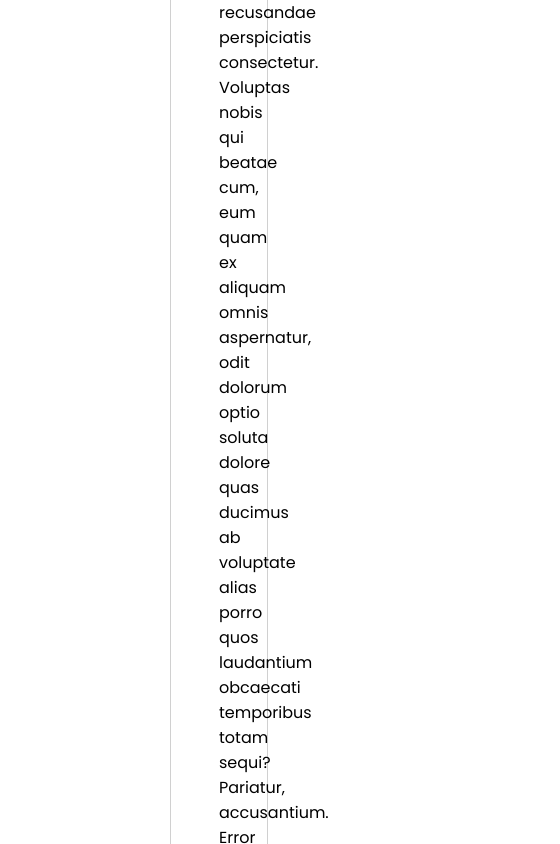
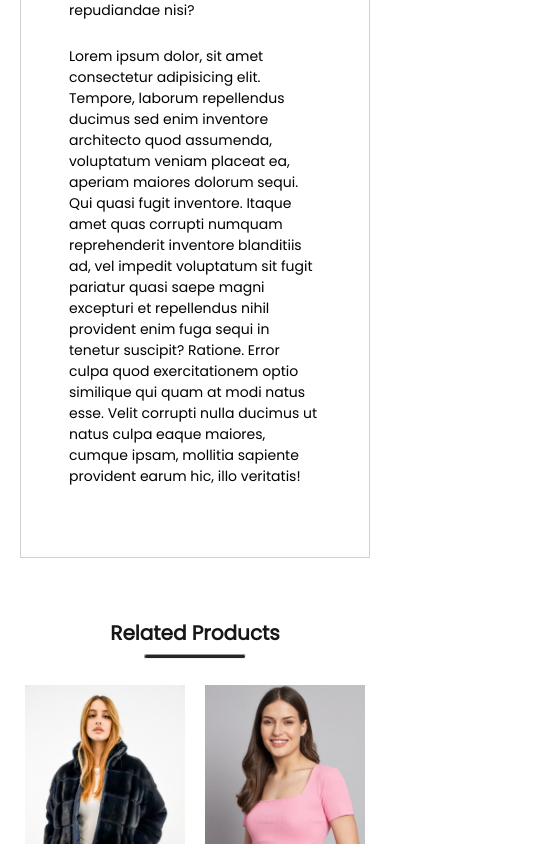
Before and after one commit to crescowboy/Keymashop-F, a React (Create React App) app: page /product/1 in a window 390 px wide. Shown: the part 1954-2798 px from the top of the page, 560 px wide, since content can reach past the window. Built offline with nearby package versions, Linux system fonts and the light colour scheme.

Commit message:
relatedProduct responsive

```diff
--- a/src/Components/DescriptionBox/DescriptionBox.css
+++ b/src/Components/DescriptionBox/DescriptionBox.css
@@ -26,3 +26,19 @@
     padding: 48px;
     padding-bottom: 70px;
 }
+
+@media(max-width:1280px){
+    .descriptionbox{
+        margin: 60px;
+    }
+}
+
+
+@media(max-width:800px){
+    .descriptionbox{
+        margin: 60px 20px;
+    }
+    .descriptionbox-description{
+        font-size: 14px;
+    }
+}
--- a/src/Components/RelatedProducts/RelatedProducts.css
+++ b/src/Components/RelatedProducts/RelatedProducts.css
@@ -21,3 +21,65 @@
     display: flex;
     gap: 30px;
 }
+
+@media(max-width:1280px){
+    .relatedproducts{
+        height: 70vh;
+    }
+    .relatedproducts h1{
+        font-size: 40px;
+    }
+    .relatedproducts hr{
+        width: 160px;
+        height: 4px;
+    }
+    .relatedproducts-item{
+        gap: 20px;
+        margin-top: 30px;
+    }
+}
+
+@media(max-width:1024px){
+    .relatedproducts{
+        height: 60vh;
+    }
+    .relatedproducts h1{
+        font-size: 30px;
+    }
+    .relatedproducts hr{
+        width: 120px;
+        height: 3px;
+    }
+    .relatedproducts-item{
+        gap: 15px;
+        margin-top: 20px;
+    }
+}
+
+@media(max-width:800px){
+    .relatedproducts{
+        height: 50vh;
+        gap: 6px;
+    }
+    .relatedproducts h1{
+        font-size: 20px;
+    }
+    .relatedproducts hr{
+        width: 100px;
+    }
+    .relatedproducts-item{
+        gap: 5px;
+    }
+}
+
+@media(max-width:500px){
+    .relatedproducts{
+        height: 90vh;
+        margin-bottom: 100px;
+    }
+    .relatedproducts-item{
+        display: grid;
+        grid-template-columns: 1fr 1fr;
+        gap: 20px;
+    }
+}
```
